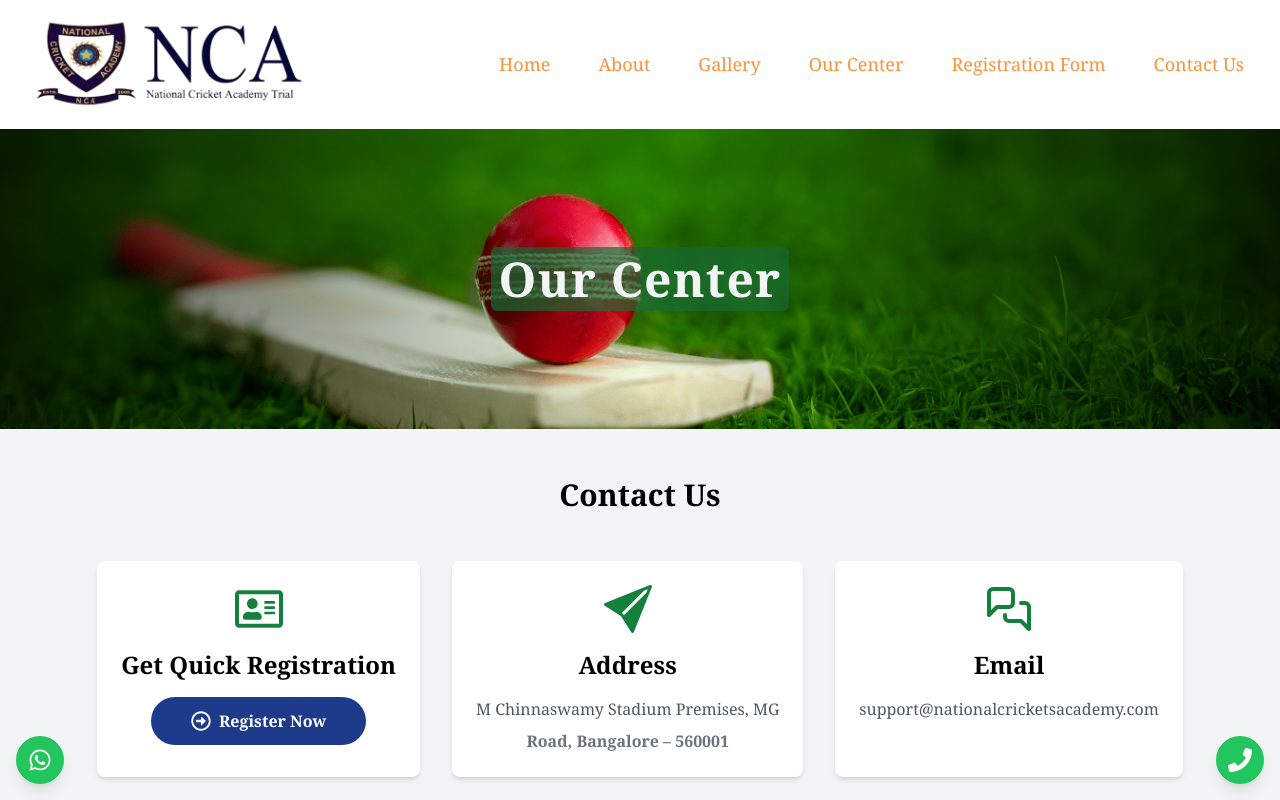
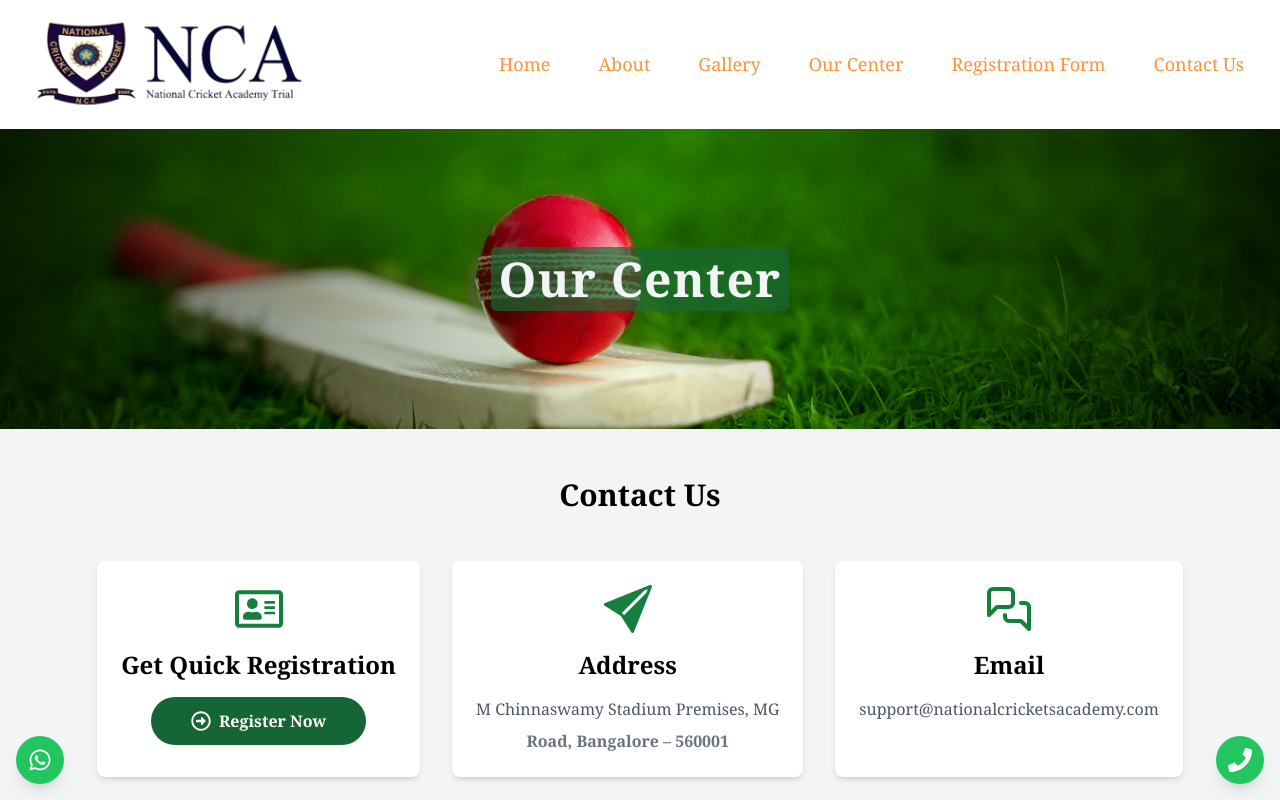
Before and after one commit to Karishma0709/NCA, a React (Vite) app in the folder cricket/: page /contact-us in a window 1280 px wide. Shown: the top 800 px of the page. Built offline with nearby package versions, Linux system fonts and the light colour scheme.

Commit message:
map done

```diff
--- a/cricket/src/components/pages/ContactUs.jsx
+++ b/cricket/src/components/pages/ContactUs.jsx
@@ -48,7 +48,7 @@ const ContactUs = () => {
             </div>
             <h3 className="text-2xl font-bold mb-4">Get Quick Registration</h3>
             <div className="w-full flex justify-center">
-              <NavLink to='/registration-form' className="bg-blue-900 flex items-center text-white font-bold rounded-full px-10 py-3 hover:bg-blue-950 transition duration-300">
+              <NavLink to='/registration-form' className="bg-green-800 flex items-center text-white font-bold rounded-full px-10 py-3 hover:bg-blue-950 transition duration-300">
                 <FaRegArrowAltCircleRight className="text-xl mr-2" />
                 <span>Register Now</span>
               </NavLink>
@@ -80,7 +80,7 @@ const ContactUs = () => {
       <div className="w-full h-[400px] my-12 map-section">
         <iframe
           className="w-full h-full"
-          src="https://www.google.com/maps/embed?pb=!1m18!1m12!1m3!1d3151.835434509243!2d144.95373531550412!3d-37.816279442021886!2m3!1f0!2f0!3f0!3m2!1i1024!2i768!4f13.1!3m3!1m2!1s0x6ad65d5df1e0a191%3A0x2b0a071c02b34db1!2sVictoria%20State%20Library!5e0!3m2!1sen!2sus!4v1634158265032!5m2!1sen!2sus"
+          src="https://www.google.com/maps/embed?pb=!1m18!1m12!1m3!1d3655.9656957871266!2d80.25985367438675!3d23.60556319432312!2m3!1f0!2f0!3f0!3m2!1i1024!2i768!4f13.1!3m3!1m2!1s0x3981718c8c84bfdb%3A0x8187dae5e4f7a828!2sM.chinnaswamy%20stadium%20lite!5e0!3m2!1sen!2sin!4v1729681415526!5m2!1sen!2sin"
           allowFullScreen=""
           loading="lazy"
           title="Google Maps Location"
```
